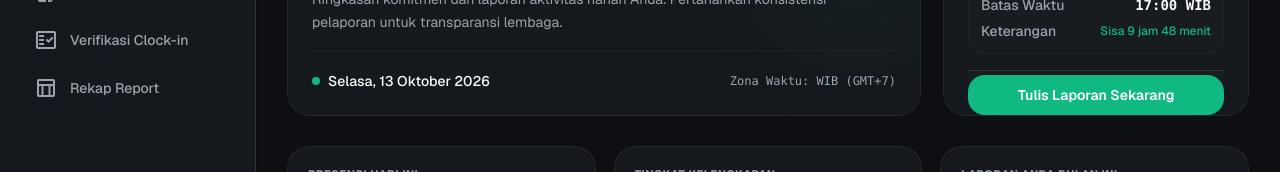
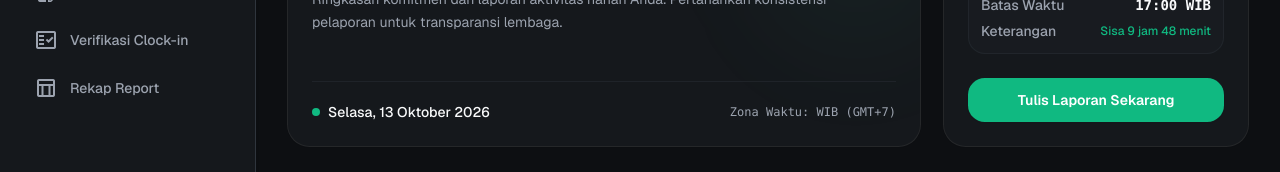
Before and after one commit to ppi165/daily-report-laz, a Next.js app: page /dashboard in a window 1280 px wide. Shown: the part 206-378 px from the top of the page. Built offline with nearby package versions, Linux system fonts and the light colour scheme; no server answers; the database is empty.

Commit message:
fix(dashboard): restore proper bottom padding and height for action button in today status card

```diff
--- a/src/modules/dashboard/components/today-status-card.tsx
+++ b/src/modules/dashboard/components/today-status-card.tsx
@@ -2,7 +2,7 @@
 
 import { useEffect, useState } from "react";
 import Link from "next/link";
-import { Card, CardHeader, CardTitle, CardContent, CardFooter } from "@/components/ui/card";
+import { Card, CardHeader, CardTitle, CardContent } from "@/components/ui/card";
 
 interface TodayReportInfo {
   id: string;
@@ -179,23 +179,24 @@ export default function TodayStatusCard({ initialData }: TodayStatusCardProps) {
         )}
       </CardContent>
 
-      <CardFooter className="p-0 pt-1 mt-auto">
+      {/* Bagian Tombol Aksi (Diberi padding atas dan breathing room bawah alami) */}
+      <div className="pt-2 mt-auto">
         {hasReportedToday ? (
           <Link
             href="/rekap-report"
-            className="w-full h-10 rounded-xl bg-surface-container-low hover:bg-surface-container text-on-surface text-xs sm:text-sm font-semibold flex items-center justify-center transition-colors border border-outline-variant/50"
+            className="w-full h-11 rounded-xl bg-surface-container-low hover:bg-surface-container text-on-surface text-xs sm:text-sm font-semibold flex items-center justify-center transition-colors border border-outline-variant/50"
           >
             Lihat Rekap Laporan
           </Link>
         ) : (
           <Link
             href="/daily-report"
-            className="w-full h-10 rounded-xl bg-secondary hover:bg-secondary/90 text-white text-xs sm:text-sm font-semibold flex items-center justify-center transition-colors shadow-xs"
+            className="w-full h-11 rounded-xl bg-secondary hover:bg-secondary/90 text-white text-xs sm:text-sm font-semibold flex items-center justify-center transition-colors shadow-xs"
           >
             Tulis Laporan Sekarang
           </Link>
         )}
-      </CardFooter>
+      </div>
     </Card>
   );
 }
```
